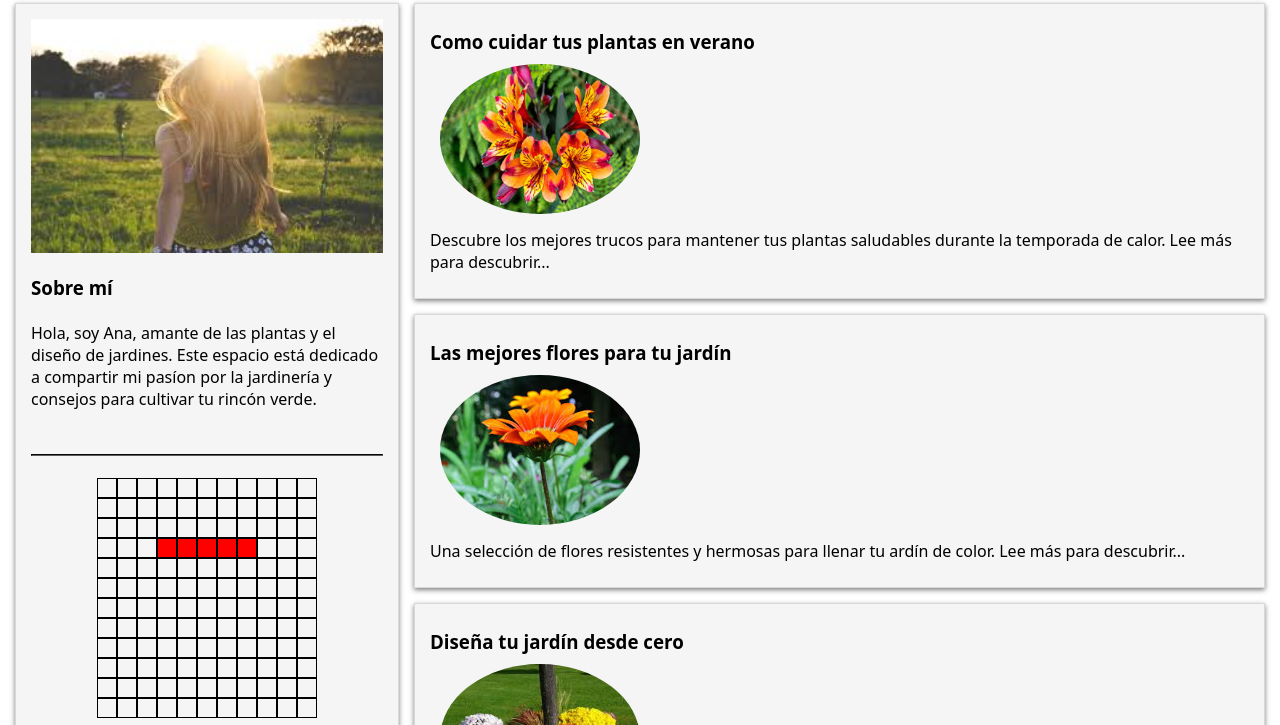
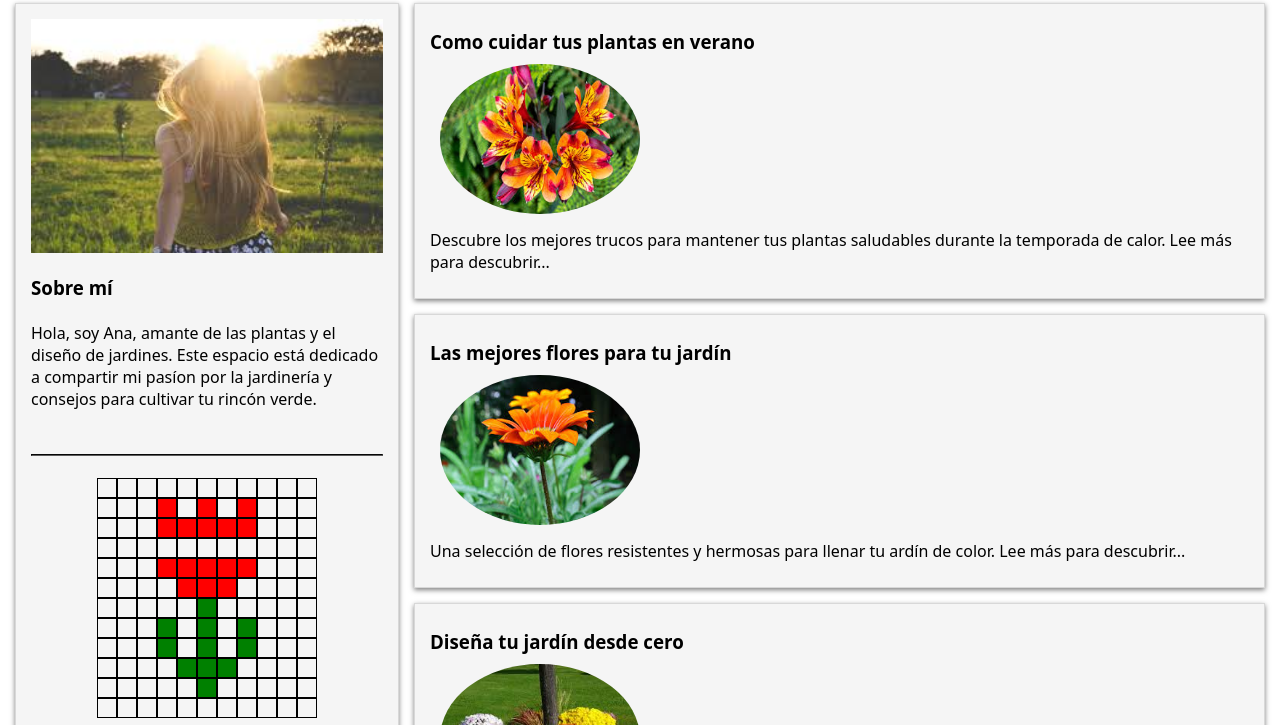
Before and after one commit to Larian-Ls/PruebaUT3_LND, a plain HTML site: page index.html in a window 1280 px wide. Shown: the part 75-800 px from the top of the page. Drawn offline with Linux system fonts and the light colour scheme.

Commit message:
Prueba terminada

```diff
--- a/styles/style.css
+++ b/styles/style.css
@@ -112,10 +112,10 @@ hr {
     padding: 9px;
 }
 
-#rojo {
+.rojo {
     background-color: red;
 }
 
-#verde {
+.verde {
     background-color: green;
 }
```
